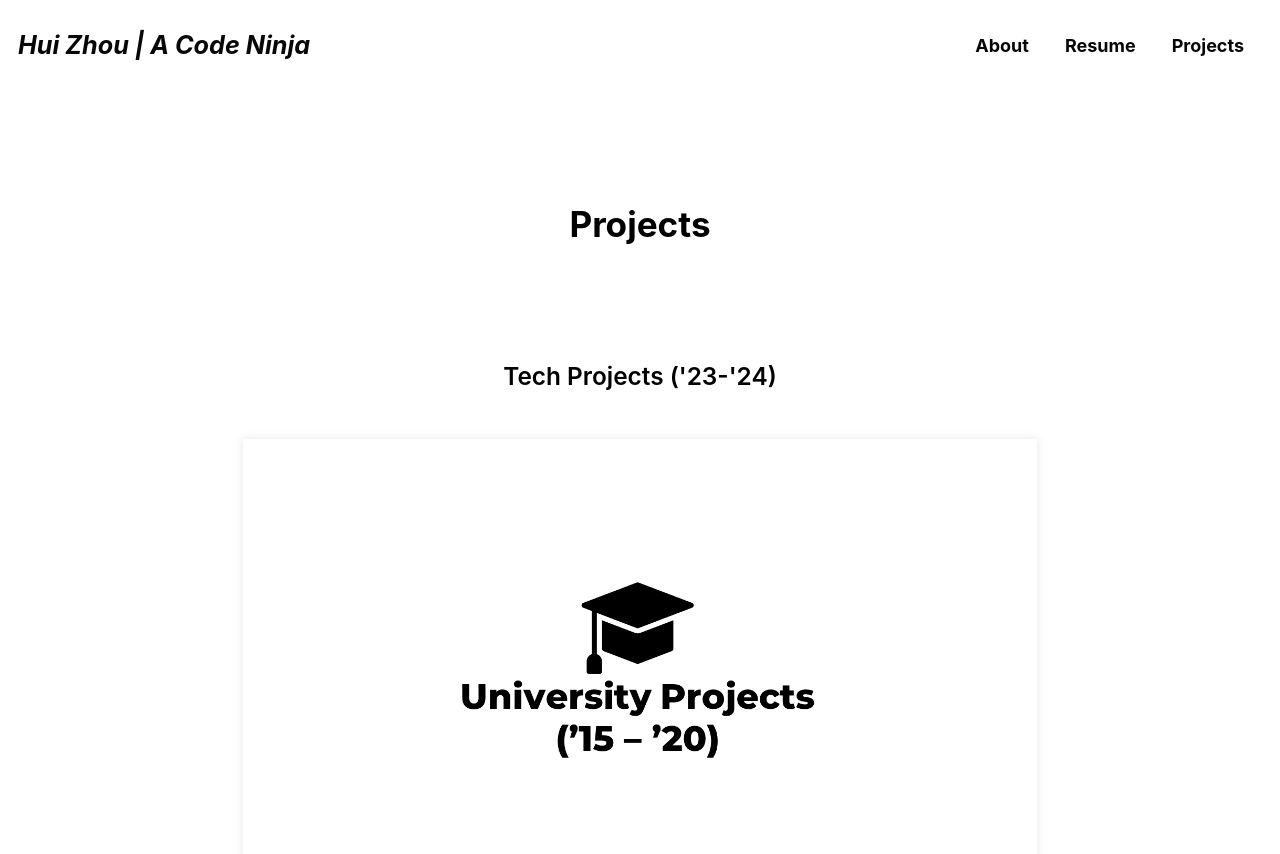
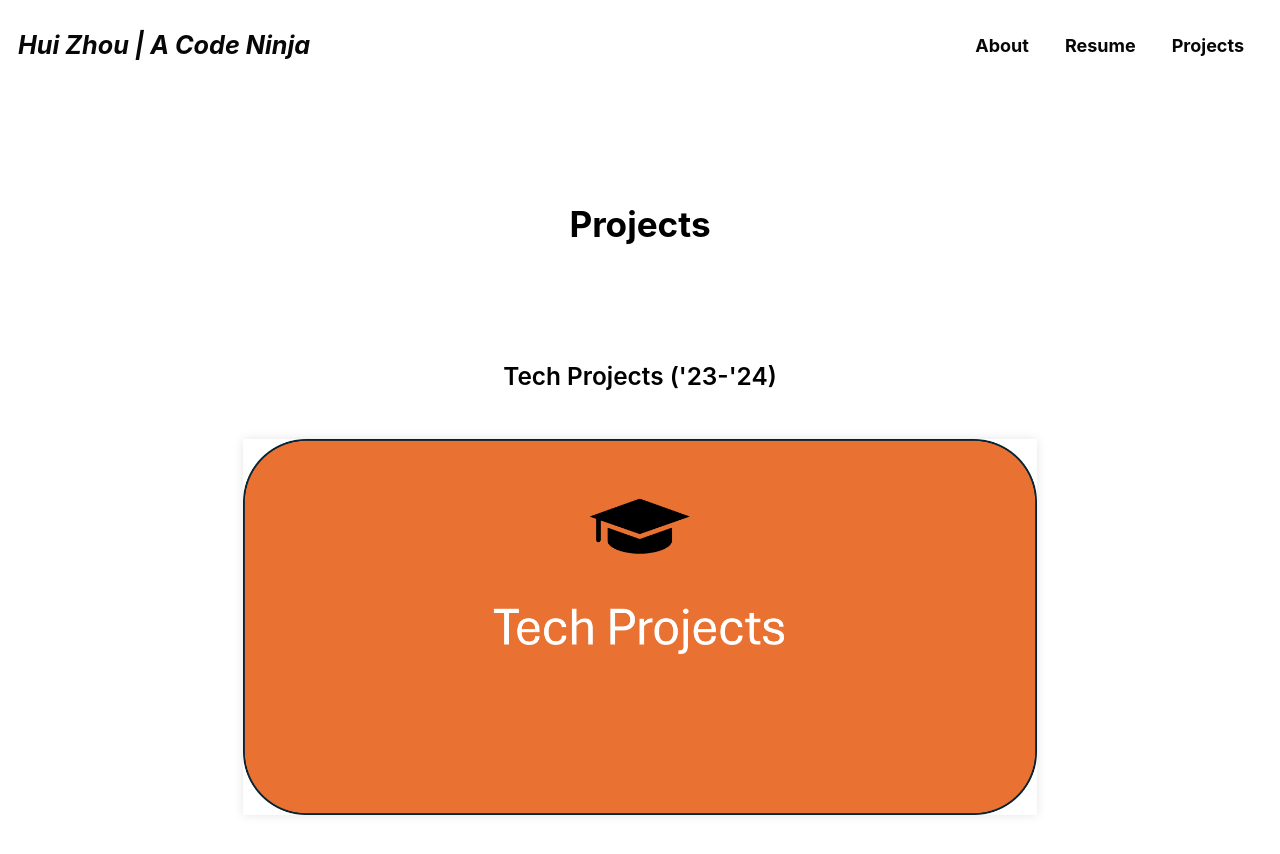
Before and after one commit to LucyZhouEngineer/LucyZhouEngineer.github.io, a Jekyll site: the page built from _pages/project-archive.md, in a window 1280 px wide and 900 px high. Shown: the top 854 px of the window. Built offline with Jekyll 4.4.1, drawn with Linux system fonts in a browser that asks for light colours; cached includes are drawn as plain includes; some web fonts are replaced.

Commit message:
project_intro

```diff
--- a/_pages/project-archive.md
+++ b/_pages/project-archive.md
@@ -6,7 +6,7 @@ permalink: /projects/
 #   - excerpt: ' '
 
 feature_row:
-  - image_path: /assets/images/project_img/univ/project_univ.png
+  - image_path: /assets/images/project_img/univ/logo-projects.png
     title: "Tech Projects ('23-'24)"
     url: /projects/tech-projects/
 ---
```
Also changed, not shown: assets/images/project_img/univ/logo-projects.png (added), assets/images/project_img/univ/univ-projects.png (deleted).
